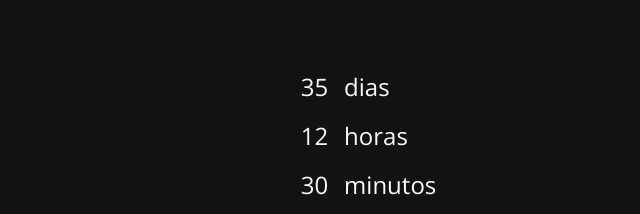
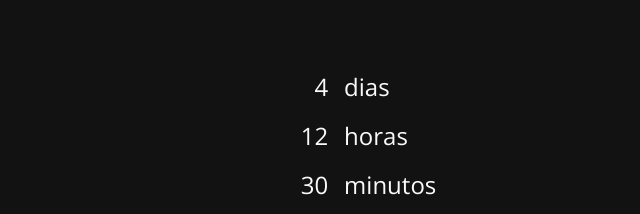
Before and after one commit to henrikato/bora, a plain HTML site: page index.html in a window 1280 px wide. Shown: the part 387-601 px from the top of the page, 240-880 px from the left. Drawn offline with nearby package versions, Linux system fonts and the light colour scheme.

Commit message:
Update index.html
javascript

```diff
--- a/index.html
+++ b/index.html
@@ -99,7 +99,7 @@
         minutos = document.querySelector("#minutos"),
         segundos = document.querySelector("#segundos"),
         milissegundos = document.querySelector("#milissegundos");
-      const target = new Date(2025, 10, 25, 12).getTime();
+      const target = new Date(2025, 9, 25, 12).getTime();
 
       const _second = 1000,
         _minute = _second * 60,
```
